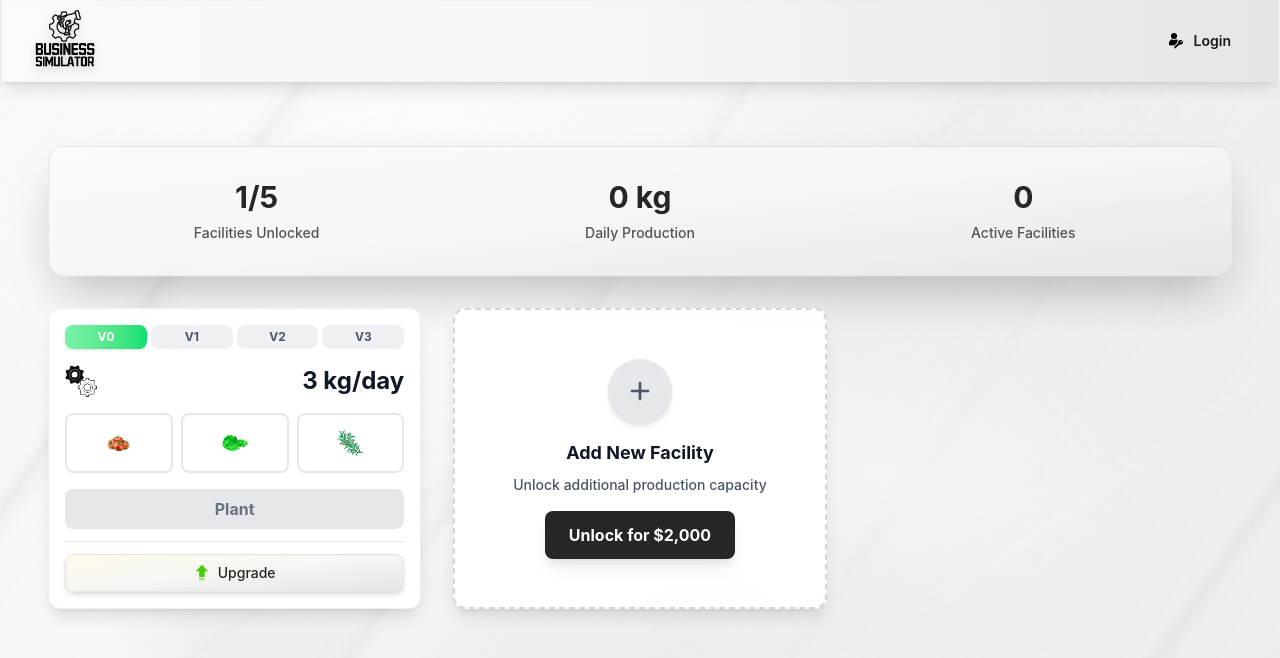
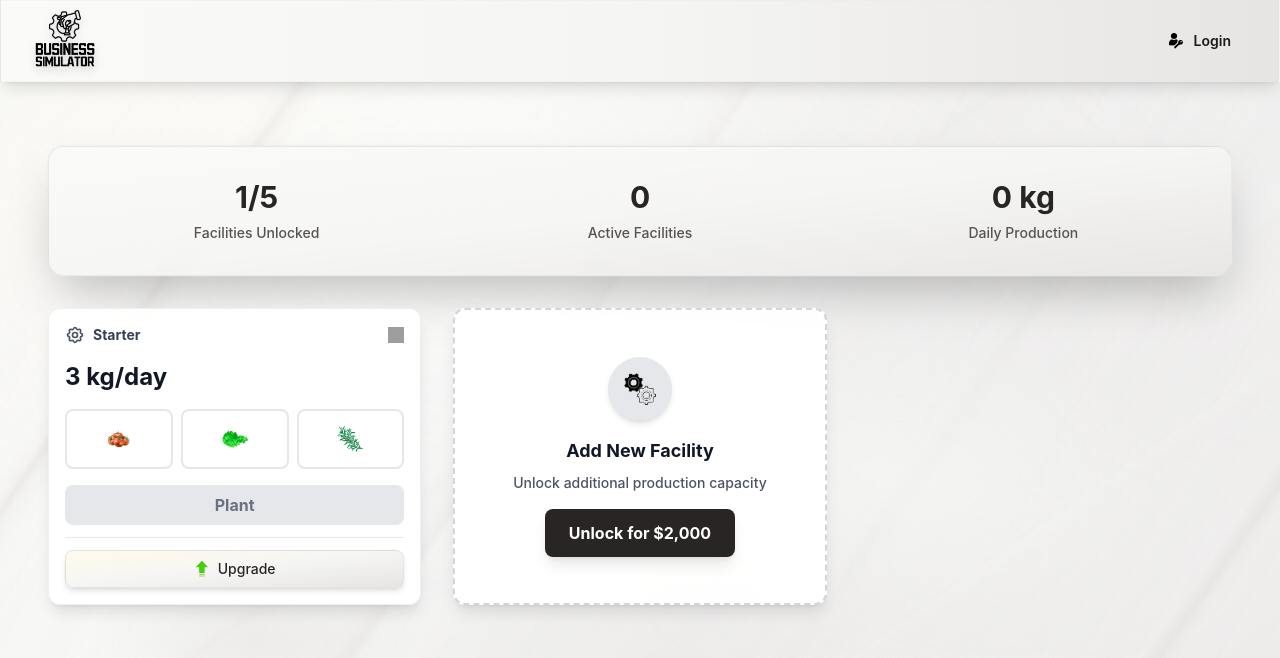
Before and after one commit to RebelsBlocks/business-simulator-frontend, a React (Vite) app: page /production in a window 1280 px wide. Shown: the top 658 px of the page. Built offline with nearby package versions, Linux system fonts and the light colour scheme; grey boxes are pictures that could not be loaded.

Commit message:
Update Production UI

```diff
--- a/src/pages/Production.tsx
+++ b/src/pages/Production.tsx
@@ -4,7 +4,7 @@ import MarbleTexture from '../components/MarbleTexture';
 interface ProductionFacility {
   id: number;
   name: string;
-  tier: 'v0' | 'v1' | 'v2' | 'v3';
+  tier: 'starter' | 'basic' | 'premium' | 'max';
   production: number; // kg/day
   upgradeCost: number;
   isUnlocked: boolean;
@@ -16,11 +16,11 @@ interface ProductionFacility {
 
 const Production = () => {
   const [facilities, setFacilities] = useState<ProductionFacility[]>([
-    { id: 1, name: 'Facility 1', tier: 'v0', production: 3, upgradeCost: 0, isUnlocked: true, isActive: false, plantedSeeds: 0, animationPosition: 0, selectedSeed: null },
-    { id: 2, name: 'Facility 2', tier: 'v0', production: 3, upgradeCost: 2000, isUnlocked: false, isActive: false, plantedSeeds: 0, animationPosition: 0, selectedSeed: null },
-    { id: 3, name: 'Facility 3', tier: 'v0', production: 3, upgradeCost: 3000, isUnlocked: false, isActive: false, plantedSeeds: 0, animationPosition: 0, selectedSeed: null },
-    { id: 4, name: 'Facility 4', tier: 'v0', production: 3, upgradeCost: 4000, isUnlocked: false, isActive: false, plantedSeeds: 0, animationPosition: 0, selectedSeed: null },
-    { id: 5, name: 'Facility 5', tier: 'v0', production: 3, upgradeCost: 5000, isUnlocked: false, isActive: false, plantedSeeds: 0, animationPosition: 0, selectedSeed: null },
+    { id: 1, name: 'Facility 1', tier: 'starter', production: 3, upgradeCost: 0, isUnlocked: true, isActive: false, plantedSeeds: 0, animationPosition: 0, selectedSeed: null },
+    { id: 2, name: 'Facility 2', tier: 'starter', production: 3, upgradeCost: 2000, isUnlocked: false, isActive: false, plantedSeeds: 0, animationPosition: 0, selectedSeed: null },
+    { id: 3, name: 'Facility 3', tier: 'starter', production: 3, upgradeCost: 3000, isUnlocked: false, isActive: false, plantedSeeds: 0, animationPosition: 0, selectedSeed: null },
+    { id: 4, name: 'Facility 4', tier: 'starter', production: 3, upgradeCost: 4000, isUnlocked: false, isActive: false, plantedSeeds: 0, animationPosition: 0, selectedSeed: null },
+    { id: 5, name: 'Facility 5', tier: 'starter', production: 3, upgradeCost: 5000, isUnlocked: false, isActive: false, plantedSeeds: 0, animationPosition: 0, selectedSeed: null },
   ]);
 
   const seeds = [
@@ -47,18 +47,18 @@ const Production = () => {
       let newUpgradeCost = facility.upgradeCost;
 
       switch (currentTier) {
-        case 'v0':
-          newTier = 'v1';
+        case 'starter':
+          newTier = 'basic';
           newProduction = 5;
           newUpgradeCost = 2500;
           break;
-        case 'v1':
-          newTier = 'v2';
+        case 'basic':
+          newTier = 'premium';
           newProduction = 7;
           newUpgradeCost = 4000;
           break;
-        case 'v2':
-          newTier = 'v3';
+        case 'premium':
+          newTier = 'max';
           newProduction = 10;
           newUpgradeCost = 0;
           break;
@@ -122,6 +122,16 @@ const Production = () => {
     return facilities.filter(f => f.isUnlocked).length;
   };
 
+  const getTierIconCount = (tier: string) => {
+    switch(tier) {
+      case 'starter': return 1;
+      case 'basic': return 2;
+      case 'premium': return 3;
+      case 'max': return 5;
+      default: return 1;
+    }
+  };
+
   return (
     <div className="min-h-screen relative">
       <MarbleTexture />
@@ -135,14 +145,14 @@ const Production = () => {
               <div className="text-sm text-stone-600 mt-2 font-medium">Facilities Unlocked</div>
             </div>
             <div className="text-center">
-              <div className="text-3xl font-bold text-stone-800">{getTotalDailyProduction()} kg</div>
-              <div className="text-sm text-stone-600 mt-2 font-medium">Daily Production</div>
-            </div>
-            <div className="text-center">
               <div className="text-3xl font-bold text-stone-800">
                 {facilities.filter(f => f.isActive).length}
               </div>
               <div className="text-sm text-stone-600 mt-2 font-medium">Active Facilities</div>
+            </div>
+              <div className="text-center">
+              <div className="text-3xl font-bold text-stone-800">{getTotalDailyProduction()} kg</div>
+              <div className="text-sm text-stone-600 mt-2 font-medium">Daily Production</div>
             </div>
           </div>
         </div>
@@ -152,38 +162,24 @@ const Production = () => {
           {facilities.filter(f => f.isUnlocked).map((facility) => (
             <div key={facility.id} className="bg-white/95 backdrop-blur-md border border-stone-200/60 rounded-xl p-4 shadow-lg hover:shadow-xl transition-all duration-300 group">
 
-              {/* Version Selection */}
-              <div className="flex gap-1 mb-4">
-                {['v0', 'v1', 'v2', 'v3'].map((tier) => {
-                  const isActive = facility.tier === tier;
-                  const getGradient = (tier: string) => {
-                    switch(tier) {
-                      case 'v0': return isActive ? 'bg-gradient-to-r from-green-300 to-green-400' : 'bg-gray-200/60';
-                      case 'v1': return isActive ? 'bg-gradient-to-r from-green-400 to-green-500' : 'bg-gray-200/60';
-                      case 'v2': return isActive ? 'bg-gradient-to-r from-green-500 to-green-600' : 'bg-gray-200/60';
-                      case 'v3': return isActive ? 'bg-gradient-to-r from-green-600 to-green-700' : 'bg-gray-200/60';
-                      default: return 'bg-gray-200/60';
-                    }
-                  };
-
-                  return (
-                    <button
-                      key={tier}
-                      className={`flex-1 px-2 py-1 rounded-lg text-xs font-bold transition-all duration-200 ${
-                        isActive
-                          ? `${getGradient(tier)} text-white shadow-sm`
-                          : 'bg-gray-200/60 text-gray-600 hover:bg-gray-300/70'
-                      }`}
-                    >
-                      {tier.toUpperCase()}
-                    </button>
-                  );
-                })}
+              {/* Current Tier Display */}
+              <div className="flex items-center justify-between mb-4">
+                <div className="flex items-center gap-2">
+                  <svg className="w-5 h-5 text-gray-600" fill="none" stroke="currentColor" viewBox="0 0 24 24">
+                    <path strokeLinecap="round" strokeLinejoin="round" strokeWidth={2} d="M10.325 4.317c.426-1.756 2.924-1.756 3.35 0a1.724 1.724 0 002.573 1.066c1.543-.94 3.31.826 2.37 2.37a1.724 1.724 0 001.065 2.572c1.756.426 1.756 2.924 0 3.35a1.724 1.724 0 00-1.066 2.573c.94 1.543-.826 3.31-2.37 2.37a1.724 1.724 0 00-2.572 1.065c-.426 1.756-2.924 1.756-3.35 0a1.724 1.724 0 00-2.573-1.066c-1.543.94-3.31-.826-2.37-2.37a1.724 1.724 0 00-1.065-2.572c-1.756-.426-1.756-2.924 0-3.35a1.724 1.724 0 001.066-2.573c-.94-1.543.826-3.31 2.37-2.37.996.608 2.296.07 2.572-1.065z" />
+                    <path strokeLinecap="round" strokeLinejoin="round" strokeWidth={2} d="M15 12a3 3 0 11-6 0 3 3 0 016 0z" />
+                  </svg>
+                  <span className="text-sm font-bold text-gray-700 capitalize">{facility.tier}</span>
+                </div>
+                <div className="flex items-center gap-1">
+                  {Array.from({ length: getTierIconCount(facility.tier) }).map((_, index) => (
+                    <img key={index} src="/12.svg" alt="Tier Icon" className="w-4 h-4" />
+                  ))}
+                </div>
               </div>
 
               {/* Production Info */}
               <div className="flex items-center justify-between mb-4">
-                <img src="/12.gif" alt="Production Rate" className="w-8 h-8" />
                 <div className="text-2xl font-bold text-gray-900">{facility.production} kg/day</div>
               </div>
 
@@ -252,7 +248,7 @@ const Production = () => {
               )}
 
               {/* Upgrade Button */}
-              {facility.tier !== 'v3' && !facility.isActive && (
+              {facility.tier !== 'max' && !facility.isActive && (
                 <div className="mt-3 pt-3 border-t border-gray-200">
                   <button
                     onClick={() => handleUpgradeFacility(facility.id)}
@@ -271,9 +267,7 @@ const Production = () => {
             <div className="bg-white/95 backdrop-blur-md border-2 border-dashed border-gray-300 rounded-xl p-6 shadow-lg hover:shadow-xl transition-all duration-300 group">
               <div className="flex flex-col items-center justify-center h-full min-h-[200px]">
                 <div className="w-16 h-16 bg-gray-200 rounded-full flex items-center justify-center mb-4 shadow-md group-hover:shadow-lg transition-all duration-300 transform group-hover:scale-110">
-                  <svg className="w-8 h-8 text-gray-600" fill="none" stroke="currentColor" viewBox="0 0 24 24">
-                    <path strokeLinecap="round" strokeLinejoin="round" strokeWidth={2} d="M12 6v6m0 0v6m0-6h6m-6 0H6" />
-                  </svg>
+                  <img src="/12.gif" alt="Add Facility" className="w-8 h-8" />
                 </div>
                 <h3 className="text-lg font-bold text-gray-900 mb-2">Add New Facility</h3>
                 <p className="text-sm text-gray-600 text-center mb-4 font-medium">
```
